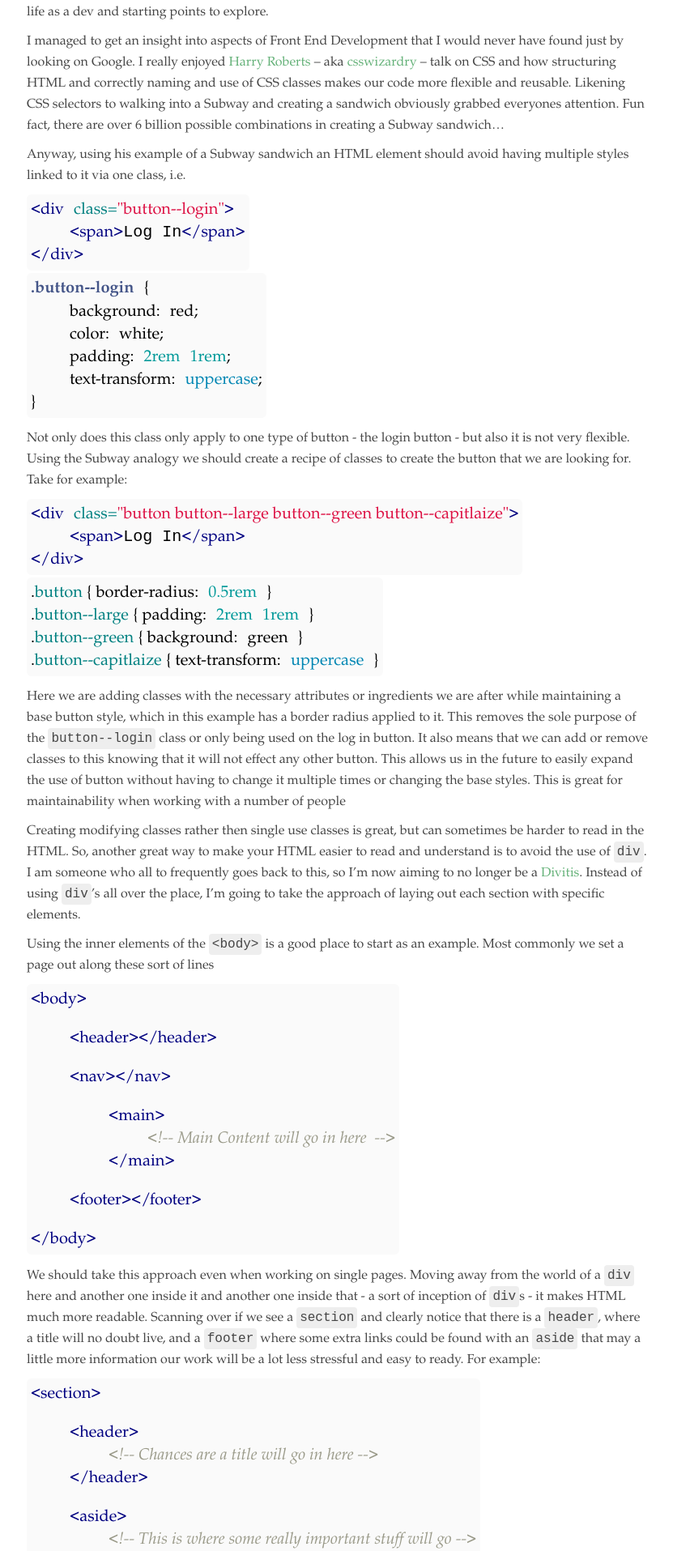
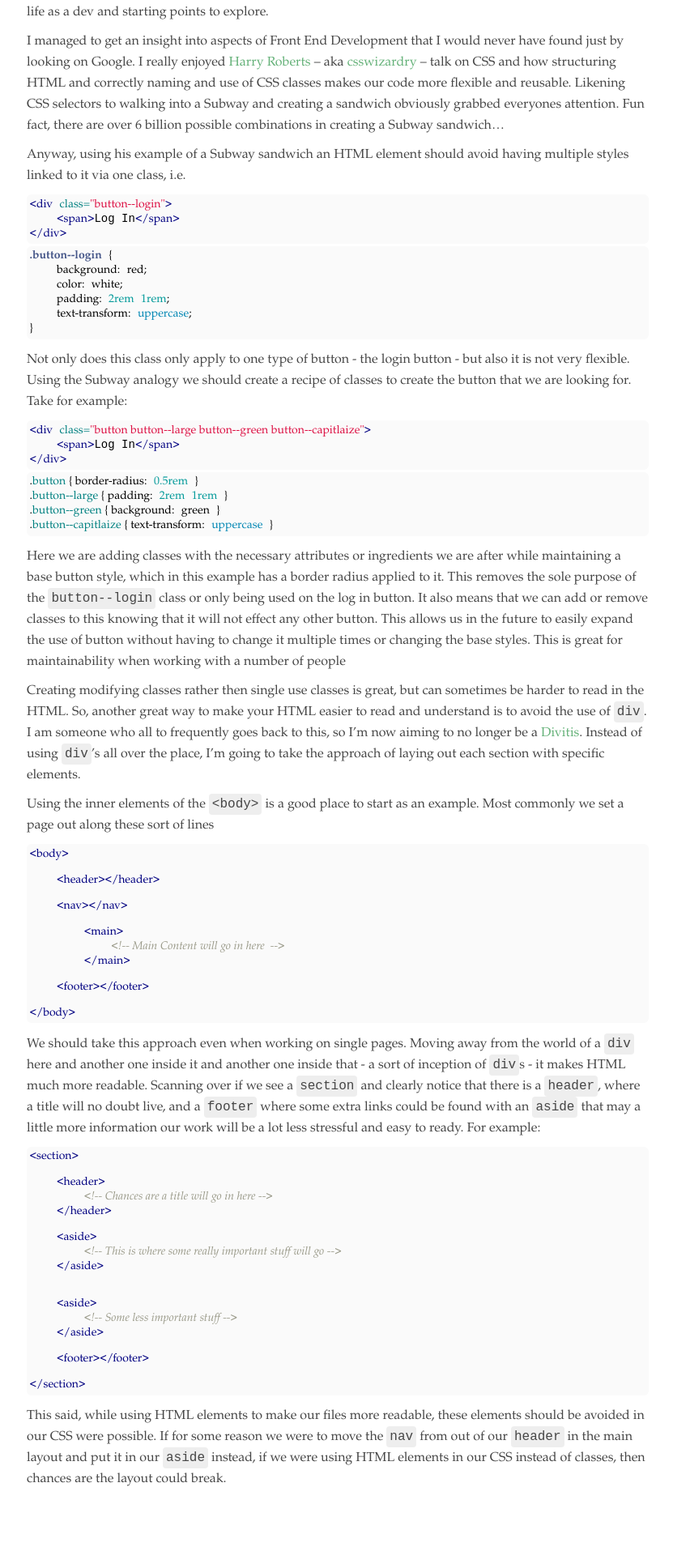
Before and after one commit to alex-windett/alex-windett.github.io, a Jekyll site: the page built from _posts/2015-11-24-beyond.markdown, in a window 1280 px wide. Shown: the part 539-2454 px from the top of the page at 81% size, without its empty margins (223-1054 px from the left). Built offline with Jekyll 4.4.1, drawn with Linux system fonts in a browser that asks for light colours; some web fonts are replaced.

Commit message:
updating code style css

```diff
--- a/_sass/modules/_code.scss
+++ b/_sass/modules/_code.scss
@@ -11,7 +11,7 @@ code {
 	padding:0.25em;
 
 	> span {
-	    line-height: 2.8rem
+	    line-height: 18px;
 	}
 }
 pre {
@@ -24,7 +24,7 @@ pre {
 }
 pre code {
 	background:#FAFAFA;
-	font-size: 2rem;
+	font-size: 14px;
 
 	@include transition(ease-out, 0.4s);
 
@@ -35,7 +35,7 @@ pre code {
 	width: 100%;
 
 	@media #{$medium-up} {
-		width: auto;
+		width: 100%;
 	}
 
 }
--- a/assets/styles/app.css
+++ b/assets/styles/app.css
@@ -922,7 +922,7 @@ code {
 }
 
 code > span {
-  line-height: 2.8rem;
+  line-height: 18px;
 }
 
 pre {
@@ -937,7 +937,7 @@ pre {
 
 pre code {
   background: #FAFAFA;
-  font-size: 2rem;
+  font-size: 14px;
   -webkit-transition: ease-out 0.4s all;
   transition: ease-out 0.4s all;
   border-radius: 6px;
@@ -948,7 +948,7 @@ pre code {
 
 @media only screen and (min-width: 45.714285714em) {
   pre code {
-    width: auto;
+    width: 100%;
   }
 }
 
```
Also changed, not shown: 1 other file.
